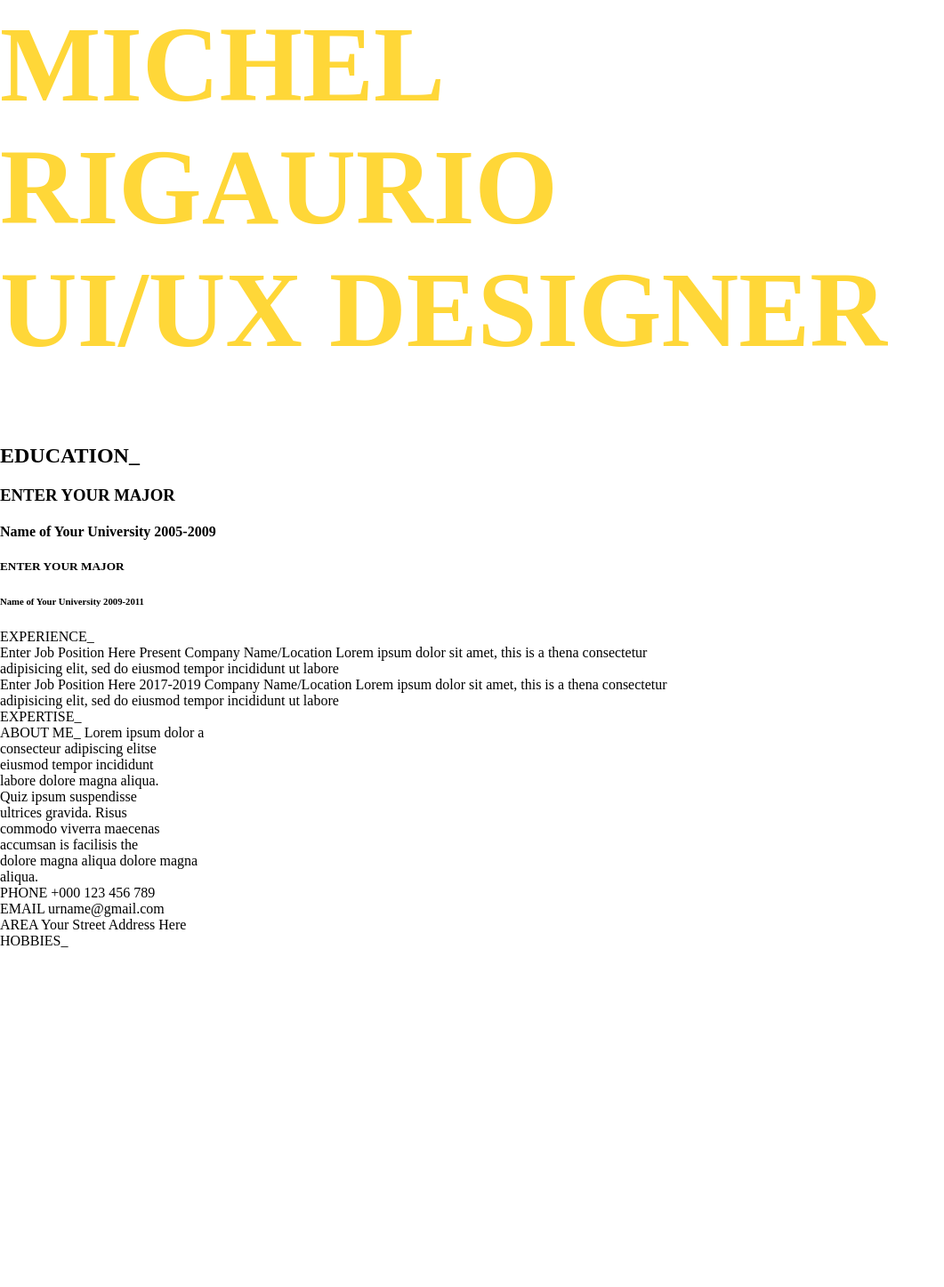
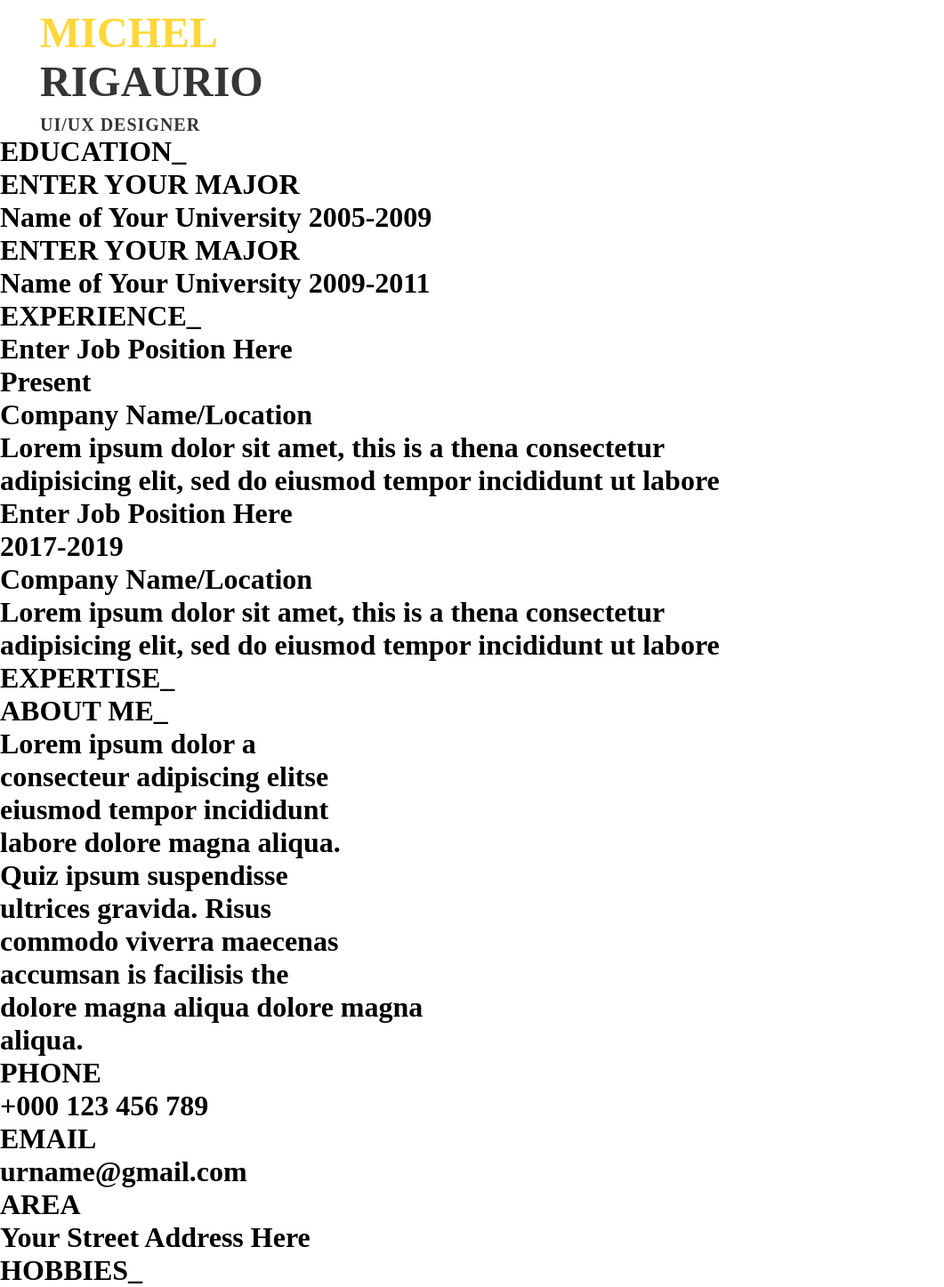
Before and after one commit to MarianaKlochnyk/pm-23-10, a website: page app/index.html in a window 1280 px wide. Shown: the part 76-1523 px from the top of the page at 89% size, without its empty margins (0-1061 px from the left). Before the commit the page ends 1143 px from the top, so only its background shows below. Drawn offline with nearby package versions, Linux system fonts and the light colour scheme; files that its build step writes are made by us from their sources.

Commit message:
Add design

```diff
--- a/app/index.html
+++ b/app/index.html
@@ -8,58 +8,67 @@
 </head>
 <body>
   <div class = "header">
-    <h1>MICHEL<br>RIGAURIO<br>UI/UX Designer</h1>
+    <div class = "header_1">
+      <h1>MICHEL</h1>
+    </div>
+    <div class = "header_2">
+      <h1>RIGAURIO</h1>
+    </div>
+    <div class = "header_3">
+      <h1>UI/UX Designer</h1>
+    </div>
   </div>
 
+
   <div class = "education">
-    <h2>EDUCATION_</h2>
+    <h1>EDUCATION_</h1>
     <div class="education_1">
-      <h3>ENTER YOUR MAJOR</h3>
-      <h4>Name of Your University 2005-2009</h4>
+      <h1>ENTER YOUR MAJOR</h1>
+      <h1>Name of Your University 2005-2009</h1>
     </div>
     <div class = "education_2">
-      <h5>ENTER YOUR MAJOR</h5>
-      <h6>Name of Your University 2009-2011</h6>
+      <h1>ENTER YOUR MAJOR</h1>
+      <h1>Name of Your University 2009-2011</h1>
     </div>
   </div>
   <div class = "experience">
-    <h7>EXPERIENCE_</h7>
+    <h1>EXPERIENCE_</h1>
     <div class="experience_1">
-      <h8>Enter Job Position Here</h8>
-      <h9>Present</h9>
-      <h10>Company Name/Location</h10>
-      <h11>Lorem ipsum dolor sit amet, this is a thena consectetur<br>adipisicing elit, sed do eiusmod tempor incididunt ut labore</h11>
+      <h1>Enter Job Position Here</h1>
+      <h1>Present</h1>
+      <h1>Company Name/Location</h1>
+      <h1>Lorem ipsum dolor sit amet, this is a thena consectetur<br>adipisicing elit, sed do eiusmod tempor incididunt ut labore</h1>
     </div>
     <div class = "experience_2">
-      <h12>Enter Job Position Here</h12>
-      <h13>2017-2019</h11>
-      <h14>Company Name/Location</h14>
-      <h15>Lorem ipsum dolor sit amet, this is a thena consectetur<br>adipisicing elit, sed do eiusmod tempor incididunt ut labore</h15>
+      <h1>Enter Job Position Here</h1>
+      <h1>2017-2019</h1>
+      <h1>Company Name/Location</h1>
+      <h1>Lorem ipsum dolor sit amet, this is a thena consectetur<br>adipisicing elit, sed do eiusmod tempor incididunt ut labore</h1>
     </div>
   </div>
   <div class = "expertise">
-    <h16>EXPERTISE_</h16>
+    <h1>EXPERTISE_</h1>
   </div>
   <div class ="about_me">
-    <h17>ABOUT ME_</h17>
-    <h18>Lorem ipsum dolor a<br>consecteur adipiscing elitse<br>eiusmod tempor incididunt<br>labore dolore magna aliqua.<br>Quiz ipsum suspendisse<br>ultrices gravida. Risus<br>commodo viverra maecenas<br>accumsan is facilisis the<br>dolore magna aliqua dolore magna<br>aliqua.</h18>
+    <h1>ABOUT ME_</h1>
+    <h1>Lorem ipsum dolor a<br>consecteur adipiscing elitse<br>eiusmod tempor incididunt<br>labore dolore magna aliqua.<br>Quiz ipsum suspendisse<br>ultrices gravida. Risus<br>commodo viverra maecenas<br>accumsan is facilisis the<br>dolore magna aliqua dolore magna<br>aliqua.</h1>
   </div>
   <div class = "contact_info">
     <div class = "phone">
-      <h19>PHONE</h19>
-      <h20>+000 123 456 789</h20>
+      <h1>PHONE</h1>
+      <h1>+000 123 456 789</h1>
     </div>
     <div class = "email">
-      <h21>EMAIL</h21>
-      <h22>urname@gmail.com</h22>
+      <h1>EMAIL</h1>
+      <h1>urname@gmail.com</h1>
     </div>
     <div class = "area">
-      <h23>AREA</h23>
-      <h24>Your Street Address Here</h24>
+      <h1>AREA</h1>
+      <h1>Your Street Address Here</h1>
     </div>
   </div>
   <div class = "hobbies">
-    <h25>HOBBIES_</h25>
+    <h1>HOBBIES_</h1>
   </div>
 </body>
 </html>
--- a/app/scss/style.scss
+++ b/app/scss/style.scss
@@ -1,11 +1,35 @@
 body{
   margin:0;
 }
+h1 {
+  margin: 0;
+  padding: 0;
+}
+.header{
+  margin-left: 45px;
+}
 
-.header{
-  font-size: 60px;
+.header_1{
+  font-size: 24px;
   text-transform: uppercase;
   color: #ffd738;
   font-weight: 500;
   font-family: "Montserrat";
+  margin-top: 85px;
 }
+.header_2{
+  font-size: 24px;
+  text-transform: uppercase;
+  color: #363636;
+  font-weight: 500;
+  font-family: "Montserrat";
+}
+.header_3{
+  font-size: 10px;
+  letter-spacing: 1px;
+  text-transform: uppercase;
+  color: #363636;
+  font-weight: 500;
+  font-family: "Montserrat";
+  margin-top: 10px;
+}
```
